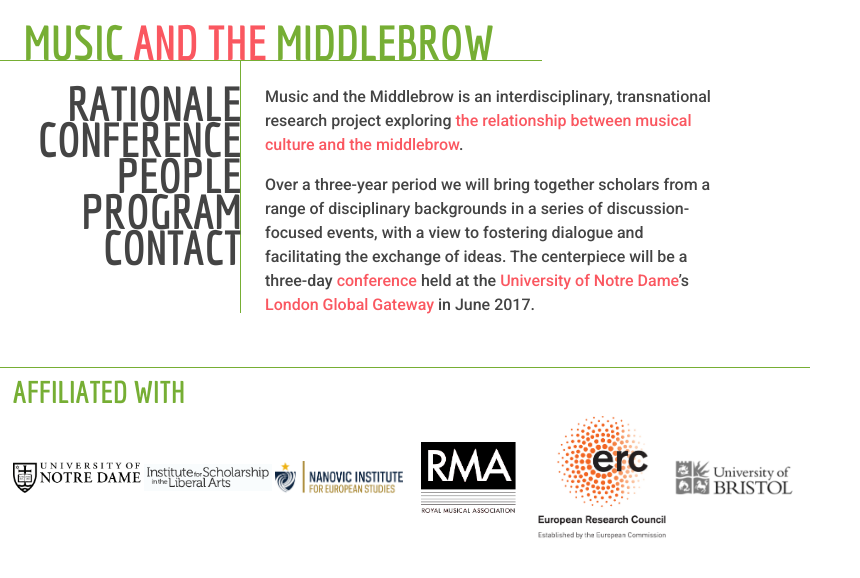
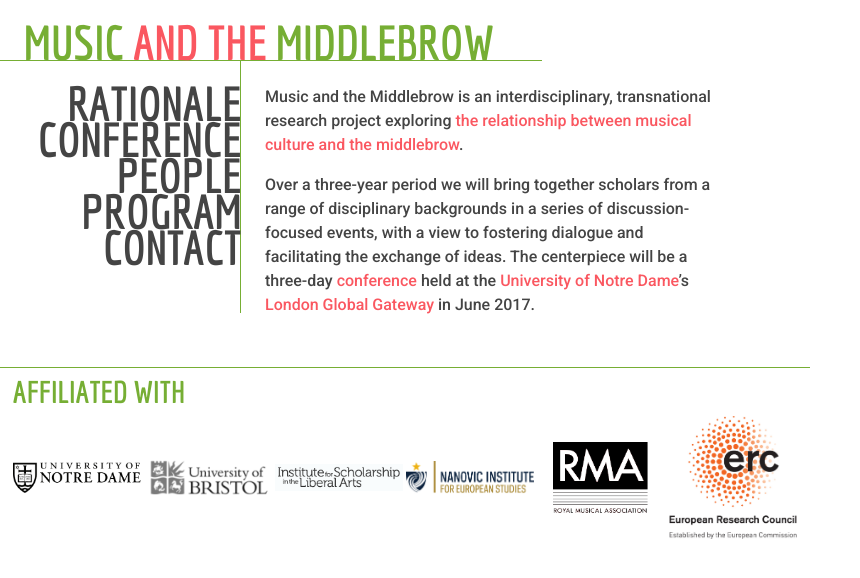
Before and after one commit to musicandthemiddlebrow/musicandthemiddlebrow.github.io, a Jekyll site: the page built from index.html, in a window 1280 px wide. Shown: the top 578 px of the page, without its empty margins (0-860 px from the left). Built offline with Jekyll 4.4.1, drawn with Linux system fonts in a browser that asks for light colours.

Commit message:
Update default.html

```diff
--- a/_layouts/default.html
+++ b/_layouts/default.html
@@ -32,11 +32,11 @@
     </main>
     <footer><h2>Affiliated with</h2>
       <p><a href="https://www.nd.edu"><img src="{{ '/img/notredame.png' | prepend: site.baseurl }}"></a>
+        <a href="http://www.bristol.ac.uk/"><img src="{{ '/img/bristol.png' | prepend: site.baseurl }}"></a>
         <a href="http://isla.nd.edu/"><img src="{{ '/img/isla.png' | prepend: site.baseurl }}"></a>
         <a href="http://nanovic.nd.edu/"><img src="{{ '/img/nanovic.png' | prepend: site.baseurl }}"></a>
         <a href="http://rma.ac.uk/"><img src="{{ '/img/rma.png' | prepend: site.baseurl }}"></a>
-        <a href="http://musicinlondon.org/"><img src="{{ '/img/erc.png' | prepend: site.baseurl }}"></a>
-        <a href="http://www.bristol.ac.uk/"><img src="{{ '/img/bristol.png' | prepend: site.baseurl }}"></a></p></footer>
+        <a href="http://musicinlondon.org/"><img src="{{ '/img/erc.png' | prepend: site.baseurl }}"></a></p></footer>
     <script>
           (function(i,s,o,g,r,a,m){i['GoogleAnalyticsObject']=r;i[r]=i[r]||function(){
           (i[r].q=i[r].q||[]).push(arguments)},i[r].l=1*new Date();a=s.createElement(o),
```
